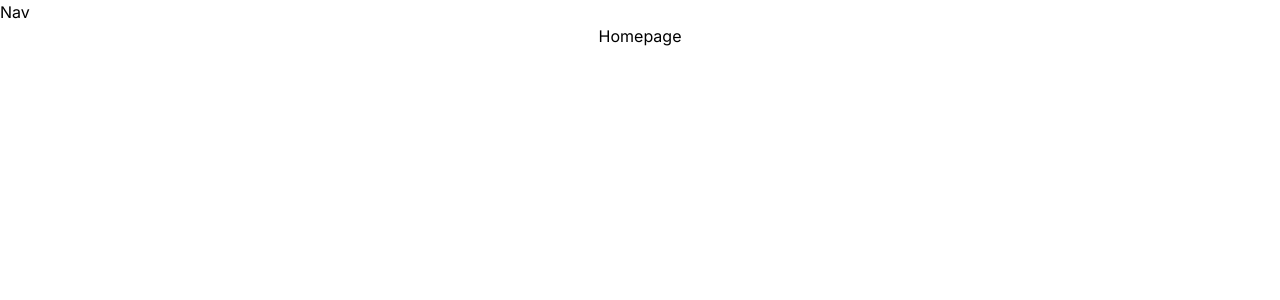
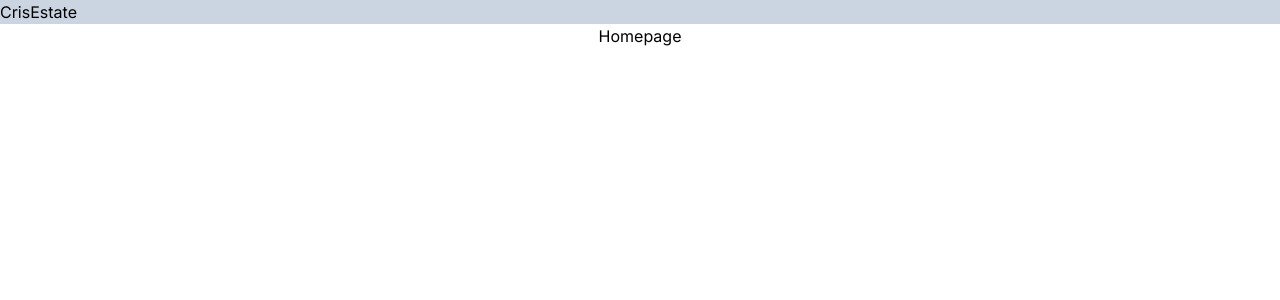
Before and after one commit to EmmanuelOBUjunior/estate, a Next.js app in the folder client/: page / in a window 1280 px wide. Shown: the top 300 px of the page. Built offline with nearby package versions, Linux system fonts and the light colour scheme.

Commit message:
working on navbar component

```diff
--- a/client/components/Nav.jsx
+++ b/client/components/Nav.jsx
@@ -2,7 +2,16 @@ import React from 'react'
 
 const Nav = () => {
   return (
-    <div>Nav</div>
+    <nav className='bg-slate-300'>
+        <h1 className='flex'>
+            <span>
+                Cris
+            </span>
+            <span>
+                Estate
+            </span>
+        </h1>
+    </nav>
   )
 }
 
```
